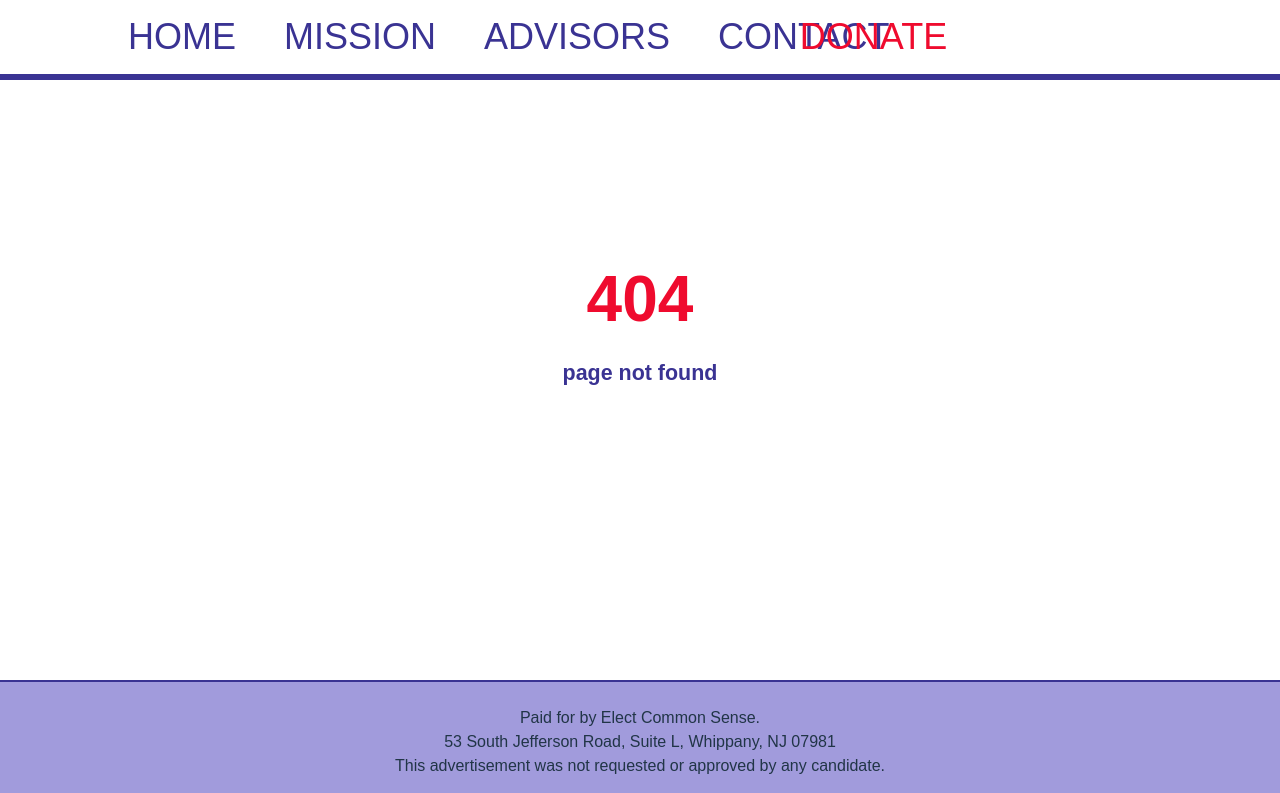
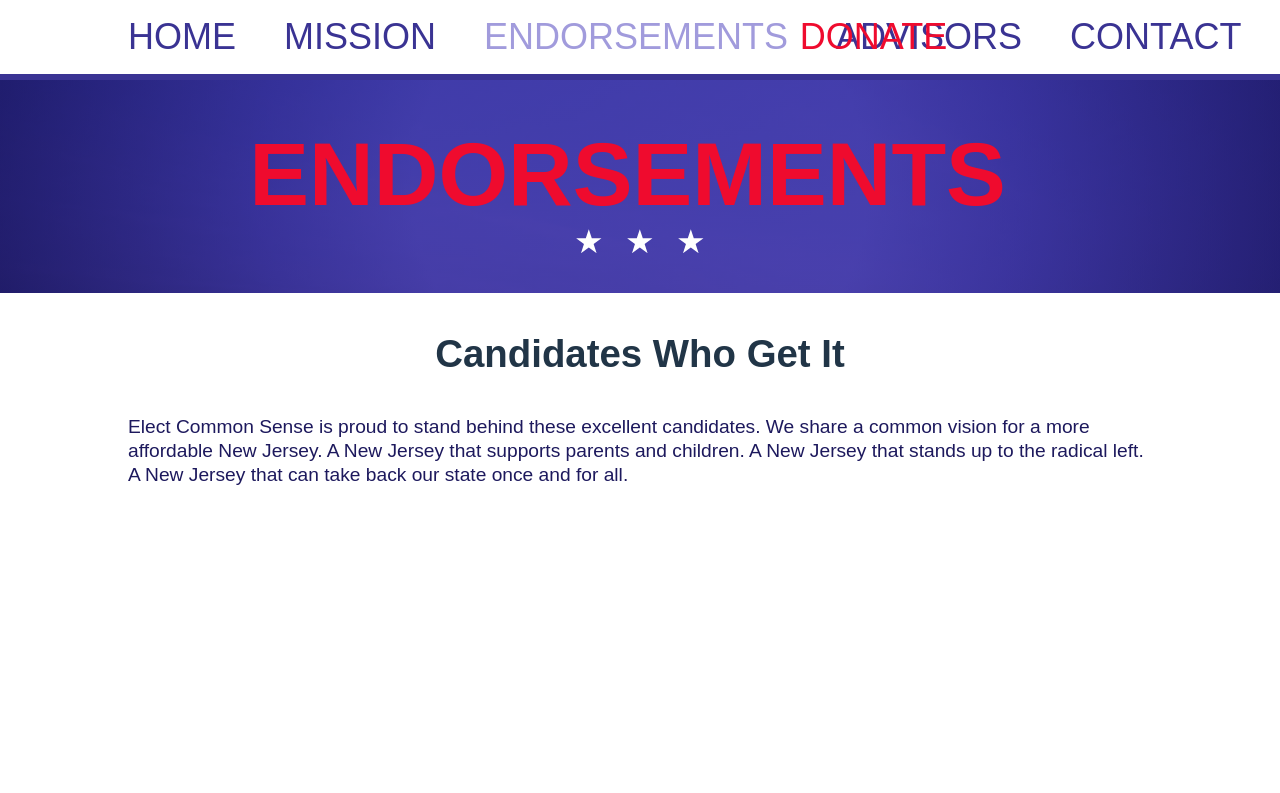
Before and after one commit to National-Public-Affairs/ecs-cra, a React (Create React App) app in the folder client/: page /endorsements in a window 1280 px wide. Shown: the top 793 px of the page. Built offline with nearby package versions, Linux system fonts and the light colour scheme; a web font is replaced by a local one.

Commit message:
added endorsements page

```diff
--- a/client/src/App.tsx
+++ b/client/src/App.tsx
@@ -7,6 +7,7 @@ import FourZeroFour from './components/404/FourZeroFour';
 import Home from './pages/Home/Home';
 import Mission from './pages/Mission/Mission';
 import Advisors from './pages/Advisors/Advisors';
+import Endorsements from './pages/Endorsements/Endorsements';
 import Contact from './pages/Contact/Contact';
 import PrivacyPolicy from './pages/PrivacyPolicy/PrivacyPolicy';
 import Terms from './pages/Terms/Terms';
@@ -21,6 +22,7 @@ function App() {
         <Route path="/" element={<Home />} />
         <Route path="/advisors" element={<Advisors />} />
         <Route path="/contact" element={<Contact />} />
+        <Route path="/endorsements" element={<Endorsements />} />
         <Route path="/mission" element={<Mission />} />
         <Route path="/privacy-policy" element={<PrivacyPolicy />} />
         <Route path="/terms-of-service" element={<Terms />} />
--- a/client/src/components/Navbar/Modal.tsx
+++ b/client/src/components/Navbar/Modal.tsx
@@ -1,3 +1,4 @@
+import React from 'react';
 import { animated, useTransition } from '@react-spring/web';
 import { Link } from 'react-router-dom';
 import styles from './Navbar.module.css';
@@ -24,6 +25,13 @@ export default function Modal({ open, setOpen }: Props) {
         MISSION
       </Link>
       <Link
+        to="/endorsements"
+        className={styles.modalOption}
+        onClick={() => setOpen(false)}
+      >
+        ENDORSEMENTS
+      </Link>
+      <Link
         to="/advisors"
         className={styles.modalOption}
         onClick={() => setOpen(false)}
--- a/client/src/components/Navbar/Navbar.tsx
+++ b/client/src/components/Navbar/Navbar.tsx
@@ -32,6 +32,16 @@ export default function Navbar() {
             }
           >
             MISSION
+          </Link>
+          <Link
+            to="/endorsements"
+            className={
+              location.pathname === '/endorsements'
+                ? styles.selected
+                : ''
+            }
+          >
+            ENDORSEMENTS
           </Link>
           <Link
             to="/advisors"
--- /dev/null
+++ b/client/src/pages/Endorsements/Endorsements.module.css
@@ -0,0 +1,4 @@
+.wrapper {
+  width: 80%;
+  margin: auto;
+}
--- /dev/null
+++ b/client/src/pages/Endorsements/Endorsements.tsx
@@ -0,0 +1,25 @@
+import React from 'react';
+import Header from '../../components/Header/Header';
+import styles from './Endorsements.module.css';
+
+export default function Endorsements() {
+  return (
+    <div className="page">
+      <Header
+        redText="ENDORSEMENTS"
+        whiteText=""
+        children={[]}
+      />
+
+      <div className={styles.wrapper}>
+        <h3>
+          Candidates Who Get It
+        </h3>
+
+        <p>
+          Elect Common Sense is proud to stand behind these excellent candidates. We share a common vision for a more affordable New Jersey. A New Jersey that supports parents and children. A New Jersey that stands up to the radical left. A New Jersey that can take back our state once and for all.
+        </p>
+      </div>
+    </div>
+  );
+}
```
